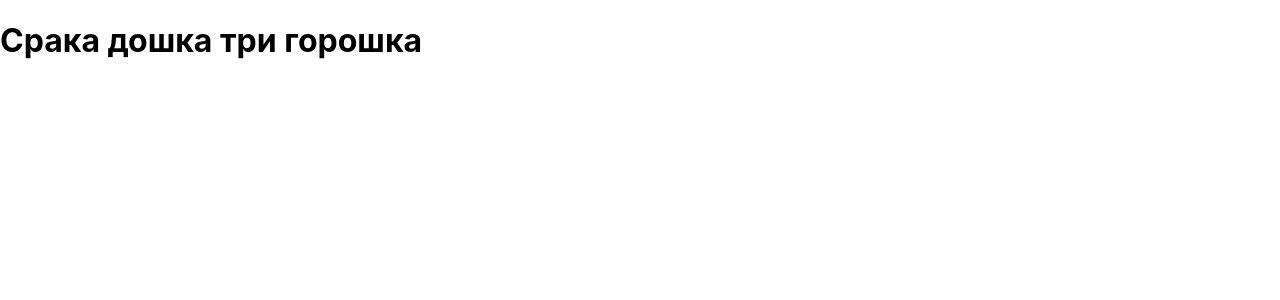
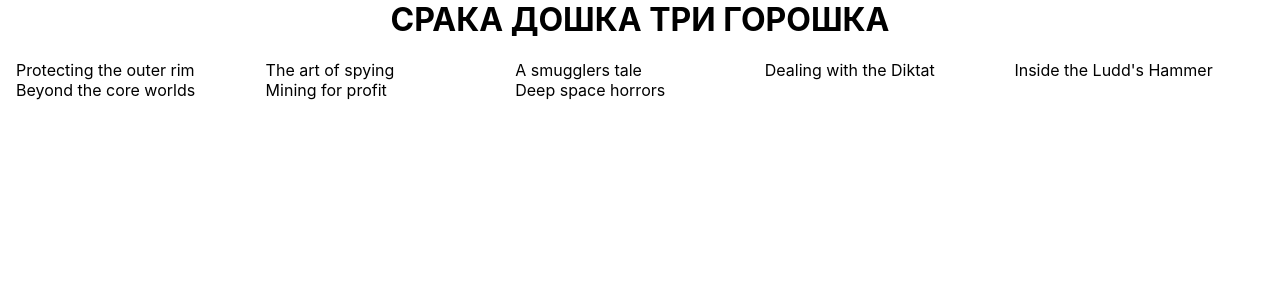
Before and after one commit to skif6623/react-styling, a React (Create React App) app: page / in a window 1280 px wide. Shown: the top 300 px of the page. Built offline with nearby package versions, Linux system fonts and the light colour scheme.

Commit message:
created eventBoard component

```diff
--- a/package.json
+++ b/package.json
@@ -6,6 +6,7 @@
     "@testing-library/jest-dom": "^5.16.5",
     "@testing-library/react": "^13.4.0",
     "@testing-library/user-event": "^13.5.0",
+    "prop-types": "^15.8.1",
     "react": "^18.2.0",
     "react-dom": "^18.2.0",
     "react-scripts": "5.0.1",
--- a/src/App.jsx
+++ b/src/App.jsx
@@ -1,8 +1,12 @@
 import { PageTitle } from "components/PageTitle/PageTitle";
+import { EventBoard } from "components/EventBoard/EventBoard";
+import upcomingEvents from 'upcoming-events'
+
 export function App() {
   return (
     <div className="App">
       <PageTitle text="Срака дошка три горошка"/>
+      <EventBoard events={upcomingEvents} />
     </div>
   );
 }
--- /dev/null
+++ b/src/components/EventBoard/EventBoard.jsx
@@ -0,0 +1,9 @@
+import './eventBoard.css'
+
+export function EventBoard({ events }) {
+  return (
+    <div className="eventBoard">
+      {events.map(event => <div key={event.name}>{event.name}</div>)}
+    </div>
+  )
+}
--- /dev/null
+++ b/src/components/EventBoard/eventBoard.css
@@ -0,0 +1,7 @@
+.eventBoard {
+	display: grid;
+	grid-template-columns: repeat(auto-fit, minmax(240px, auto));
+	gap: 24;
+	padding-left: 16px;
+	padding-right: 16px;
+}
--- a/src/components/PageTitle/PageTitle.jsx
+++ b/src/components/PageTitle/PageTitle.jsx
@@ -1,6 +1,12 @@
+import './pageTitle.css'
+import PropTypes from 'prop-types'
 
 export function PageTitle({text}) {
   return (
     <h1 className="title">{text}</h1>
   )
 }
+
+PageTitle.propTypes = {
+  text: PropTypes.string
+}
```
Also changed, not shown: src/components/PageTitle/pageTitle.css (renamed from src/components/PageTitle/PageTitle.module.css), 1 other file (tests, documents, lock files or other folders).
